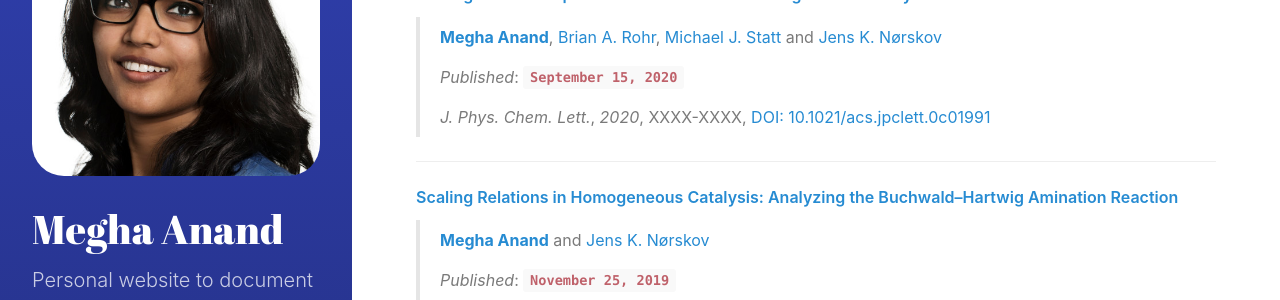
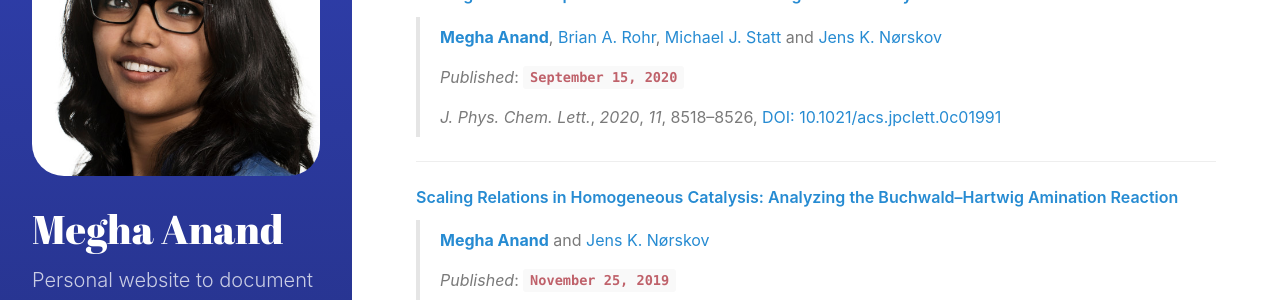
Before and after one commit to megha-anand/megha-anand.github.io, a Jekyll site: the page built from publications.md, in a window 1280 px wide and 900 px high. Shown: the part 144-444 px from the top of the window. Built offline with Jekyll 4.4.1, drawn with Linux system fonts in a browser that asks for light colours; nearby versions of some CDN libraries.

Commit message:
Personal Website V1: add latest publication's page numbers

```diff
--- a/publications.md
+++ b/publications.md
@@ -8,7 +8,7 @@ title: Publications
 >
 > *Published*: **`September 15, 2020`**
 >
-> *J. Phys. Chem. Lett.*, *2020*, XXXX-XXXX, [DOI: 10.1021/acs.jpclett.0c01991](https://doi.org/10.1021/acs.jpclett.0c01991){:target="_blank"}
+> *J. Phys. Chem. Lett.*, *2020*, *11*, 8518–8526, [DOI: 10.1021/acs.jpclett.0c01991](https://doi.org/10.1021/acs.jpclett.0c01991){:target="_blank"}
 
 ---
 #### [Scaling Relations in Homogeneous Catalysis: Analyzing the Buchwald–Hartwig Amination Reaction](https://doi.org/10.1021/acscatal.9b04323){:target="_blank"}
```
